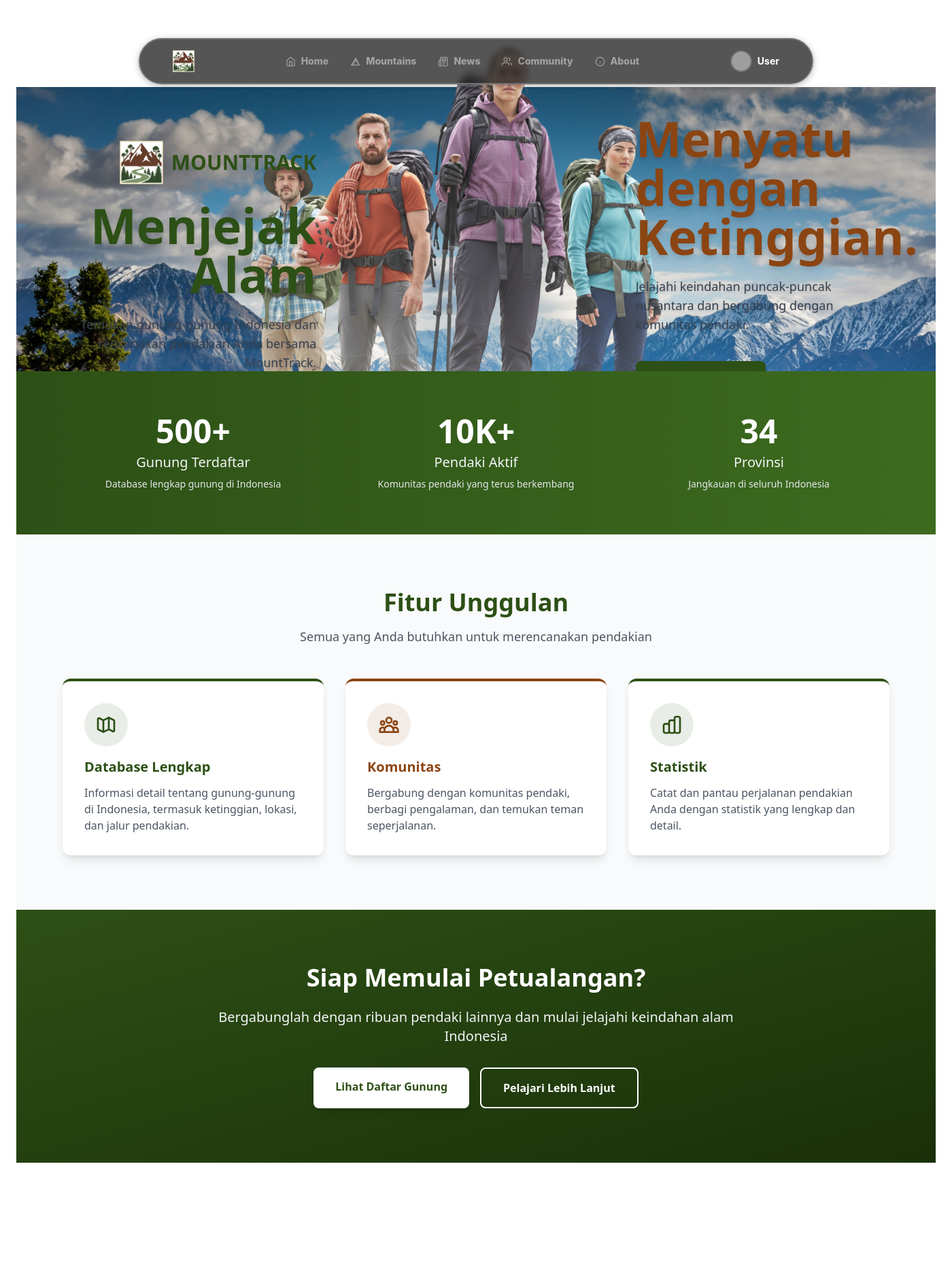
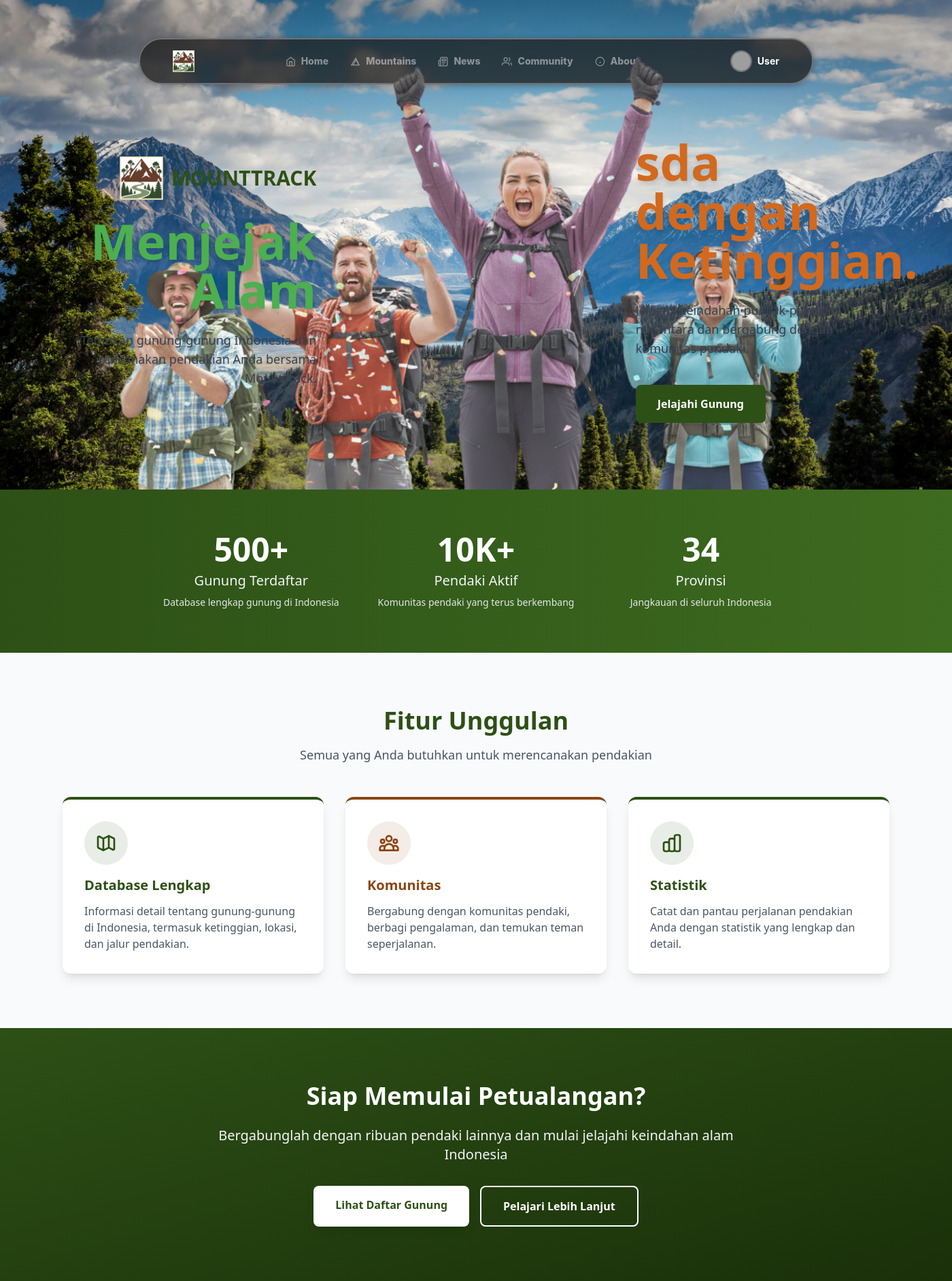
Before and after one commit to pbp-kelompok-c09/MountTrack, a Django app: page / in a window 1400 px wide; the page is wider, and only the part inside the window is pictured. Shown: that part at 68% size. Before the commit the page ends 1710 px from the top of that part, so only its background shows below. Run offline with Django 5.2, Linux system fonts and the light colour scheme; some libraries are stand-ins or nearby versions; some web fonts are replaced; grey boxes are pictures that could not be loaded.

Commit message:
feat: added front 2

```diff
--- a/home/templates/home/index.html
+++ b/home/templates/home/index.html
@@ -8,19 +8,19 @@
 {% block content %}
 <div class="min-h-screen">
   <!-- Hero Section with Background Image -->
-  <div class="relative">
+  <div class="relative min-h-screen">
     <!-- Background Image -->
-    <div class="absolute">
+    <div class="absolute inset-0 w-full h-full overflow-hidden">
       <img src="{% static 'images/bg.jpg' %}"
            alt="Background"
-           class="w-full h-full">
+           class="w-full h-full object-cover">
       <!-- Gradient overlay to blend with stats section -->
     </div>
 
-    <div class="max-w-7xl mx-auto px-4 sm:px-6 lg:px-8 relative z-10">
+    <div class="max-w-7xl mx-auto px-4 sm:px-6 lg:px-8 relative z-30 min-h-screen flex items-center py-20">
 
       <!-- Split Layout: Left and Right Text with Center Image -->
-      <div class="grid grid-cols-1 lg:grid-cols-3 gap-8 lg:gap-12 items-center relative">
+      <div class="grid grid-cols-1 lg:grid-cols-3 gap-8 lg:gap-12 items-center relative w-full">
 
         <!-- Left Content -->
         <div class="space-y-6 text-left lg:text-right relative z-20">
@@ -31,8 +31,8 @@
           </div>
 
           <!-- Main Heading Part 1 -->
-          <h1 class="text-5xl md:text-6xl lg:text-7xl font-bold text-[#2D5016] leading-tight drop-shadow-lg">
-            Menjejak<br>Alam
+          <h1 class="text-5xl md:text-6xl lg:text-7xl font-bold leading-tight drop-shadow-lg">
+            <span class="text-[#4CAF50]">Menjejak<br>Alam</span>
           </h1>
 
           <!-- Description Left -->
@@ -43,7 +43,7 @@
 
         <!-- Center Image - 2x Larger with transparent white removal -->
         <div class="relative group lg:col-span-1 flex justify-center items-center">
-          <div class="relative w-full max-w-3xl aspect-[3/4] lg:scale-[2.5]">
+          <div class="relative w-full max-w-3xl aspect-[3/4] lg:scale-[4] lg:translate-y-40">
             <!-- Image container with hover effect -->
             <div class="relative w-full h-full rounded-3xl overflow-hidden" style="isolation: isolate;">
               <!-- Front Image 1 (default) - remove white background with CSS -->
@@ -54,18 +54,22 @@
               <!-- Front Image 2 (on hover) - remove white background with CSS -->
               <img src="{% static 'images/front-2.png' %}"
                    alt="Mountain Adventure Team"
-                   class="absolute inset-0 w-full h-full object-contain transition-opacity duration-700 opacity-0 group-hover:opacity-100 drop-shadow-2xl remove-white-bg">
+                   class="absolute inset-0 w-full h-full object-contain transition-opacity duration-700 opacity-0 group-hover:opacity-100">
             </div>
 
           </div>
         </div>
 
 
+
         <!-- Right Content -->
         <div class="space-y-6 text-left relative z-20">
           <!-- Main Heading Part 2 -->
+           <img src="{% static 'images/front-2.png' %}"
+                   alt="Mountain Adventure Team"
+                   class="absolute inset-0 w-full h-full object-contain transition-opacity duration-700 opacity-0 group-hover:opacity-100">
           <h1 class="text-5xl md:text-6xl lg:text-7xl font-bold leading-tight drop-shadow-lg">
-            <span class="text-[#8B4513]">Menyatu<br>dengan<br>Ketinggian.</span>
+            <span class="text-[#D2691E]">sda<br>dengan<br>Ketinggian.</span>
           </h1>
 
           <!-- Description Right -->
@@ -88,7 +92,7 @@
 
   <!-- Stats Section (starts where bg.jpg ends) -->
   <div class="bg-gradient-to-r from-[#2D5016] to-[#3d6b1f] py-16 relative z-30 -mt-20">
-    <div class="max-w-7xl mx-auto px-4 sm:px-6 lg:px-8">
+    <div class="max-w-5xl mx-auto px-4 sm:px-6 lg:px-8">
       <div class="grid grid-cols-1 md:grid-cols-3 gap-8 text-center">
 
         <!-- Stat 1 -->
@@ -199,16 +203,6 @@
 
 <style>
   /* Remove white background from PNG images */
-  .remove-white-bg {
-    background-blend-mode: multiply;
-    mix-blend-mode: multiply;
-  }
 
-  /* Alternative approach - you can try this if the above doesn't work */
-  @supports (backdrop-filter: blur(1px)) {
-    .remove-white-bg {
-      filter: brightness(1.1) contrast(1.1);
-    }
-  }
 </style>
 {% endblock %}
--- a/templates/base.html
+++ b/templates/base.html
@@ -24,7 +24,7 @@
     {% include 'components/navbar.html' %}
 
     <!-- Page content -->
-    <main class="pt-32 px-6">
+    <main class="">
         {% block content %}
         {% endblock %}
     </main>
```
Also changed, not shown: static/images/front-2.png.
